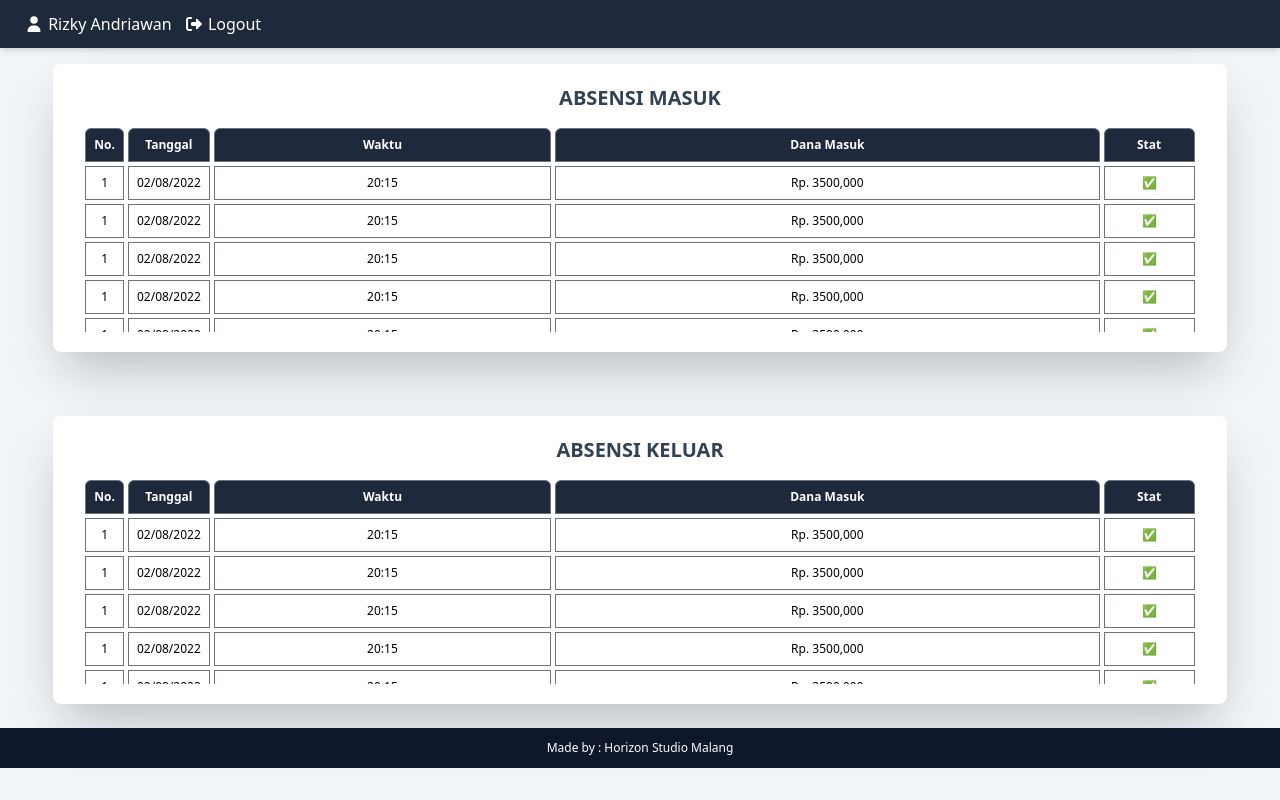
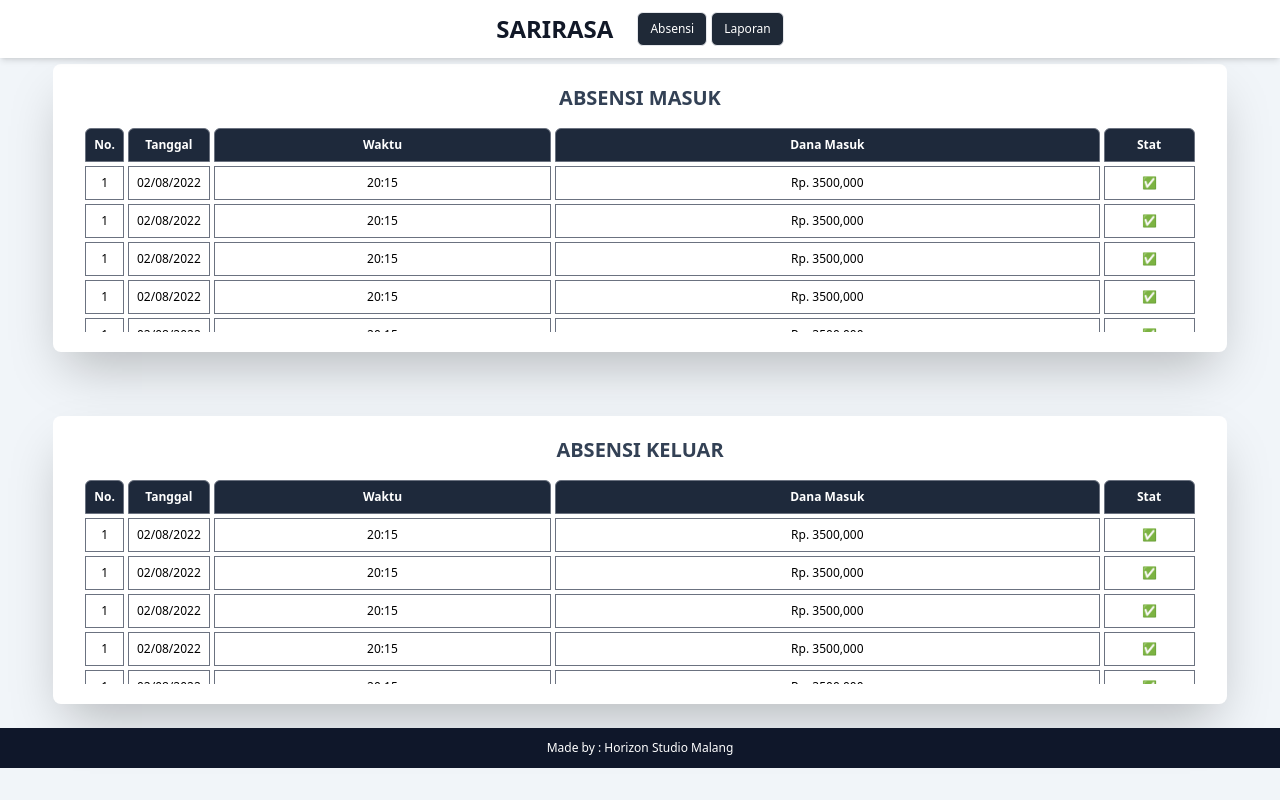
Before and after one commit to ghelgameshra/webAppWarteg, a website: page public/absensi.html in a window 1280 px wide. Drawn offline with Linux system fonts and the light colour scheme.

Commit message:
membenahi semua navbar

```diff
--- a/public/absensi.html
+++ b/public/absensi.html
@@ -21,13 +21,16 @@
     <title>Absensi</title>
     <link rel="stylesheet" href="css/tailwindcss.css">
 </head>
-<body class="font-poppins bg-slate-100 max-h-screen">
-    <nav class="fixed z-10 top-0 container flex flex-wrap justify-between items-center mx-auto shadow-md">
-        <div id="navbar" class="w-full bg-slate-800 text-base p-3 flex-col">
-            <ul class="flex items-center ml-2 text-white">
-                <li class="ml-1"><a href=""><i class="fa fa-user"></i></a> Rizky Andriawan</li>
-                <li class="ml-3"><a href="#"><i class="fa-solid fa-right-from-bracket"></i> Logout</a></li>
-            </ul>
+<body class="font-poppins bg-slate-100 flex flex-col">
+    <nav class="flex flex-row text-center bg-white shadow-md fixed w-full z-0">
+        <div class="px-3 py-3 flex flex-auto justify-center items-center">
+            <h1 class="font-black text-2xl text-gray-900">SARIRASA</h1>
+            <div class="ml-5 text-sm text-gray-600 flex-row">
+                <ul class="flex">
+                    <li class="ml-1 border bg-gray-800 text-white text-xs font-normal rounded-md px-3 py-2 "><a href="absensi.html">Absensi</a></li>
+                    <li class="ml-1 border bg-gray-800 text-white text-xs font-normal rounded-md px-3 py-2 "><a href="#">Laporan</a></li>
+                </ul>
+            </div>
         </div>
     </nav>
 
```
Also changed, not shown: public/beranda.html (+1 -1 lines), public/laporan-harian.html (+10 -7 lines).
